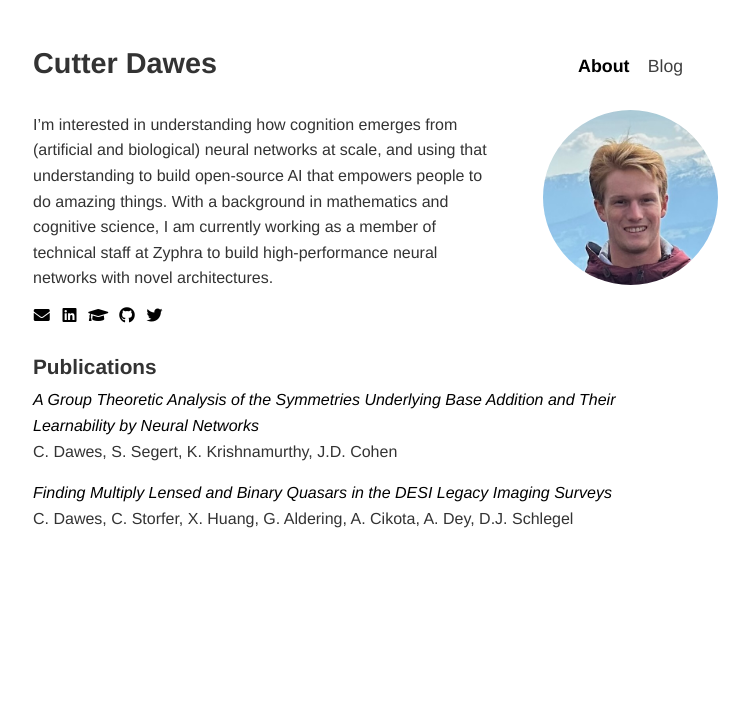
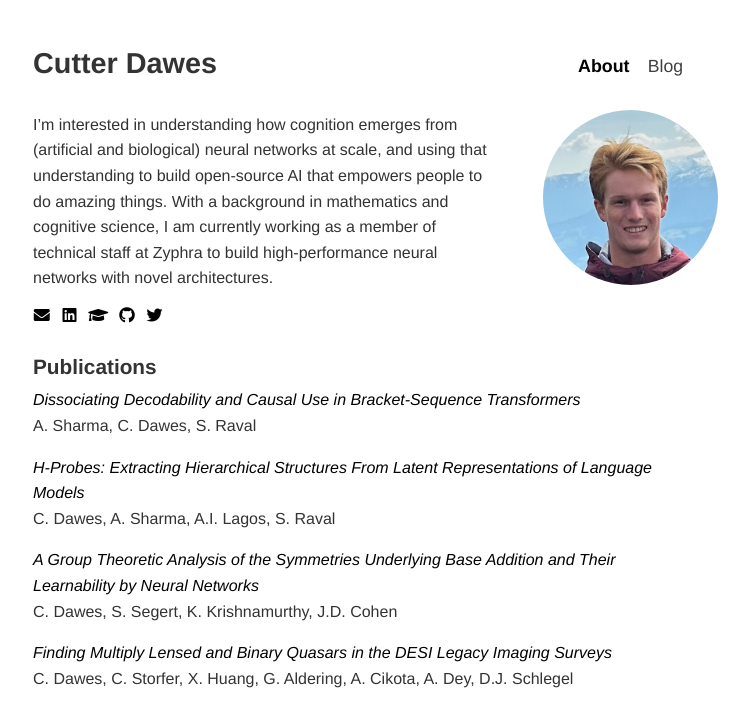
Before and after one commit to cutterdawes/cutterdawes.github.io, a Jekyll site: the page built from index.html, in a window 1280 px wide. Shown: the top 727 px of the page, without its empty margins (282-1031 px from the left). Built offline with Jekyll 4.4.1, drawn with Linux system fonts in a browser that asks for light colours.

Commit message:
Update about page publications

```diff
--- a/index.html
+++ b/index.html
@@ -25,6 +25,12 @@ redirect_from:
 
     <h2>Publications</h2>
     <div class="paper">
+        <p><a href="https://arxiv.org/abs/2604.22128">Dissociating Decodability and Causal Use in Bracket-Sequence Transformers</a><br>A. Sharma, C. Dawes, S. Raval</p>
+    </div>
+    <div class="paper">
+        <p><a href="https://arxiv.org/abs/2605.00847">H-Probes: Extracting Hierarchical Structures From Latent Representations of Language Models</a><br>C. Dawes, A. Sharma, A.I. Lagos, S. Raval</p>
+    </div>
+    <div class="paper">
         <p><a href="https://arxiv.org/abs/2507.10678">A Group Theoretic Analysis of the Symmetries Underlying Base Addition and Their Learnability by Neural Networks</a><br>C. Dawes, S. Segert, K. Krishnamurthy, J.D. Cohen</p>
     </div>
     <div class="paper">
```
